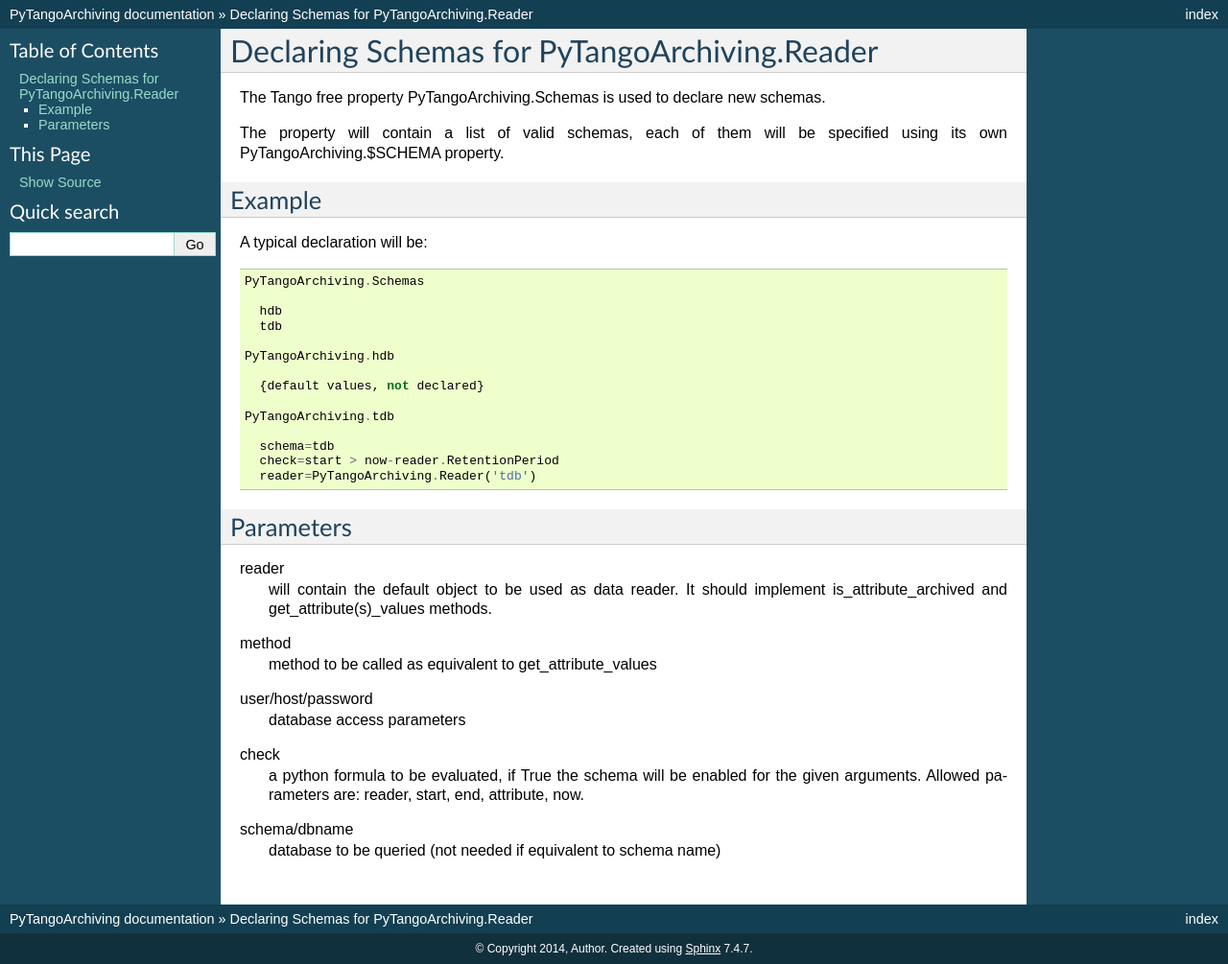
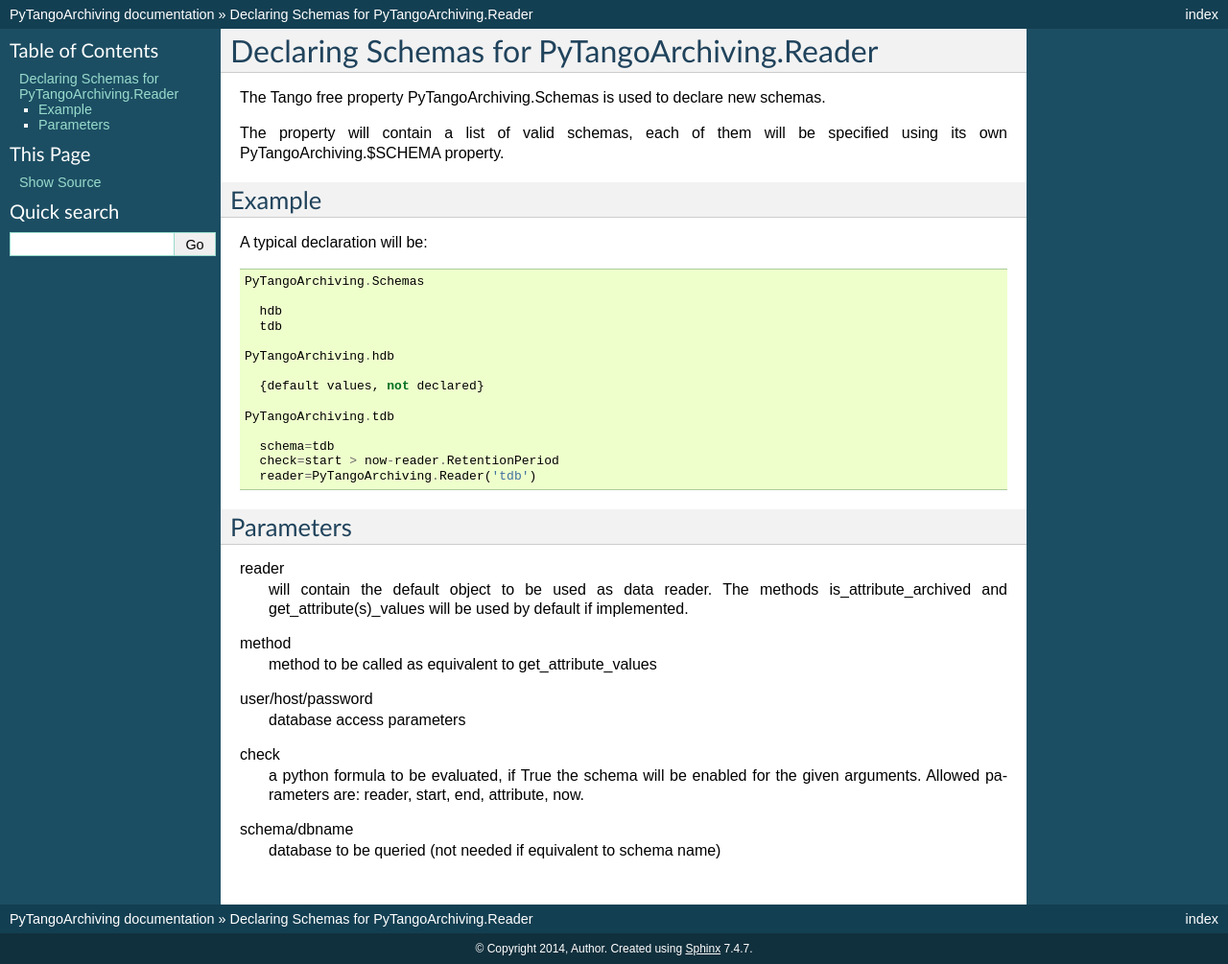
Before and after one commit to tango-controls/PyTangoArchiving, a Sphinx documentation site: the page built from doc/ReaderSchemes.rst, in a window 1280 px wide. Shown: the whole page at 96% size. Built offline with Sphinx 7.4.7, drawn with Linux system fonts in a browser that asks for light colours.

Commit message:
Update ReaderSchemes.rst

```diff
--- a/doc/ReaderSchemes.rst
+++ b/doc/ReaderSchemes.rst
@@ -32,7 +32,8 @@
 
 reader
   will contain the default object to be used as data reader.
-  It should implement is_attribute_archived and get_attribute(s)_values methods.
+  The methods is_attribute_archived and get_attribute(s)_values will be
+  used by default if implemented.
 
 method
   method to be called as equivalent to get_attribute_values
```
